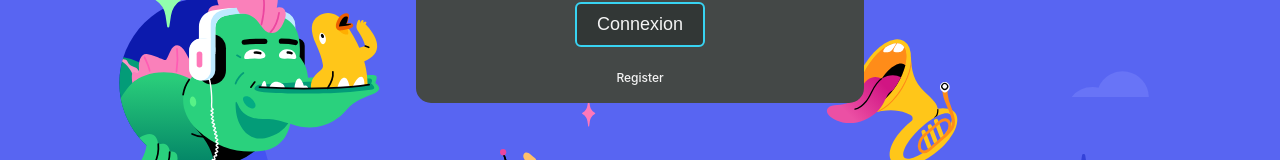
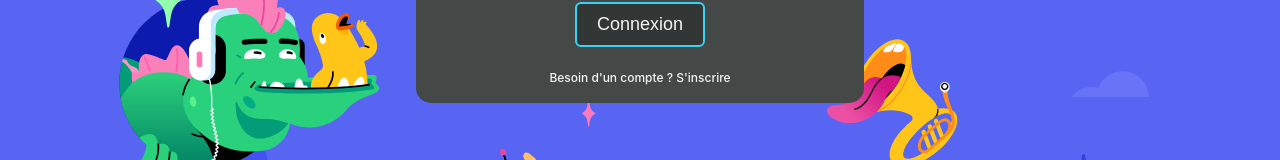
Before and after one commit to LeoPhilip33/scordi, a Vue app in the folder client/: page /auth in a window 1280 px wide. Shown: the part 524-684 px from the top of the page. Built offline with nearby package versions, Linux system fonts and the light colour scheme.

Commit message:
:sparkle: change text on login

```diff
--- a/client/src/pages/auth/Login.vue
+++ b/client/src/pages/auth/Login.vue
@@ -1,5 +1,5 @@
 <script setup lang="ts" >
-import { reactive,ref } from 'vue';
+import { reactive, ref } from 'vue';
 import ErrorComponent from './ErrorComponent.vue';
 
 const form = reactive({
@@ -13,14 +13,14 @@ const submit = async () => {
     isFormValid.value = true
     errors = []
     for (let [key, value] of Object.entries(form)) {
-        if(!value){
+        if (!value) {
             isFormValid.value = false
             errors.push(key)
         }
     }
 }
 
-const checkError = (value:string) => {
+const checkError = (value: string) => {
     const isInvalid = errors.includes(value)
     return isInvalid ? 'form-error' : ''
 }
@@ -38,17 +38,19 @@ const checkError = (value:string) => {
         <form @submit.prevent="submit">
             <div class="auth-input-container">
                 <label for="">E-mail</label>
-                <input :class="checkError('email')"  v-model="form.email" type="email" placeholder="exemple@exemple.com"/>
+                <input :class="checkError('email')" v-model="form.email" type="email"
+                    placeholder="exemple@exemple.com" />
             </div>
             <div class="auth-input-container">
                 <label for="">Mot de passe</label>
-                <input :class="checkError('password')"  v-model="form.password" type="password" placeholder="&bull;&bull;&bull;&bull;&bull;&bull;&bull;&bull;&bull;&bull;&bull;&bull;&bull;&bull;&bull;&bull;&bull;&bull;&bull;&bull;&bull;&bull;&bull;&bull;&bull;&bull;"/>
+                <input :class="checkError('password')" v-model="form.password" type="password"
+                    placeholder="&bull;&bull;&bull;&bull;&bull;&bull;&bull;&bull;&bull;&bull;&bull;&bull;&bull;&bull;&bull;&bull;&bull;&bull;&bull;&bull;&bull;&bull;&bull;&bull;&bull;&bull;" />
             </div>
 
             <ErrorComponent :isError="!isFormValid" />
 
             <button>Connexion</button>
         </form>
-        <router-link class="auth-link-register" :to="{ name: 'Register' }">Register</router-link>
+        <router-link class="auth-link-register" :to="{ name: 'Register' }">Besoin d'un compte ? S'inscrire</router-link>
     </section>
 </template>
```
